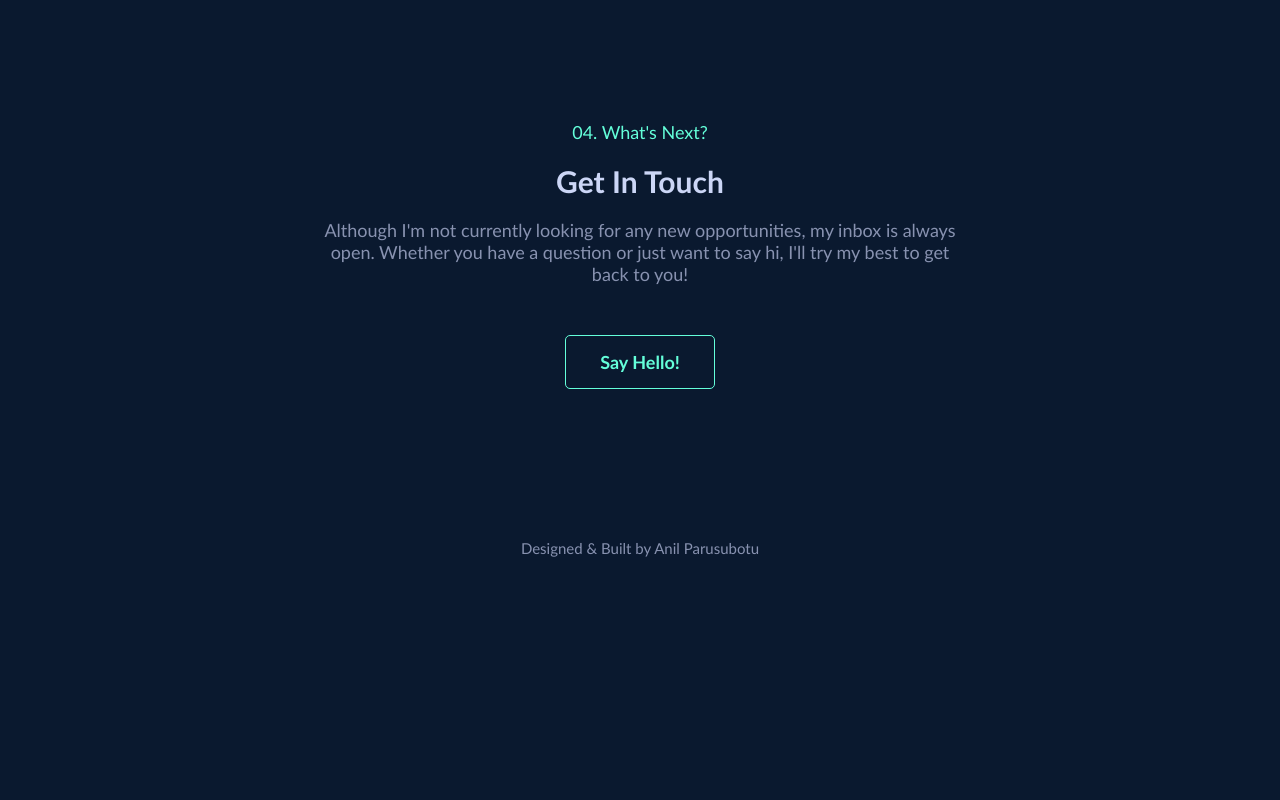
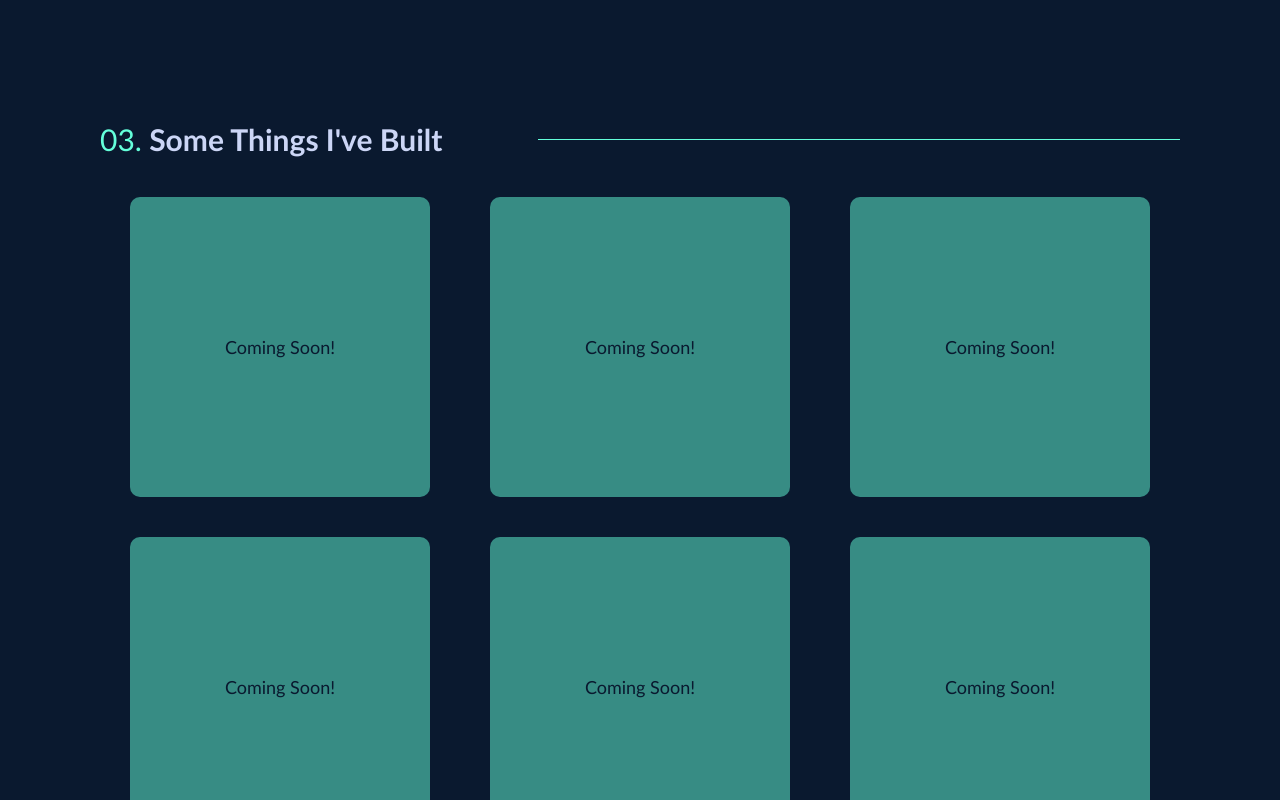
Before and after one commit to anil369p/anil369p.github.io, a React (Create React App) app: page / in a window 1280 px wide. Shown: the part 1780-2580 px from the top of the page. Before the commit the page ends 2347 px from the top, so only its background shows below. Built offline with nearby package versions, Linux system fonts and the light colour scheme.

Commit message:
add Work component

```diff
--- a/src/App.js
+++ b/src/App.js
@@ -7,6 +7,7 @@ import Right from './components/right/Right';
 import Experience from './components/experience/Experience';
 import Contact from './components/contact/Contact';
 import Footer from './components/footer/Footer';
+import Work from './components/work/Work';
 
 function App() {
   return (
@@ -17,6 +18,7 @@ function App() {
       <Header />
       <About />
       <Experience />
+      <Work />
       <Contact />
       <Footer />
     </div>
--- a/src/components/about/About.js
+++ b/src/components/about/About.js
@@ -10,7 +10,7 @@ function About() {
                 <div></div>
             </div>
             <div className='about_text'>
-                <p>Hello! My name is Brittany and I enjoy creating things that live on the internet. My interest in web development started back in 2012 when I decided to try editing custom Tumblr themes — turns out hacking together a custom reblog button taught me a lot about HTML & CSS!</p>
+                <p>Hello! My name is Anil and I enjoy creating things that live on the internet. My interest in web development started back in 2012 when I decided to try editing custom Tumblr themes — turns out hacking together a custom reblog button taught me a lot about HTML & CSS!</p>
                 <p>Fast-forward to today, and I've had the privilege of working at an advertising agency, a start-up, a huge corporation, and a student-led design studio. My main focus these days is building accessible, inclusive products and digital experiences at Upstatement for a variety of clients.</p>
                 <p>Here are a few technologies I've been working with recently:</p>
             </div>
--- a/src/components/nav/Nav.js
+++ b/src/components/nav/Nav.js
@@ -1,5 +1,6 @@
 import React, { useEffect } from 'react'
 import './Nav.css'
+import Resume from '../../media/Resume_Anil.pdf'
 
 function Nav() {
 
@@ -31,7 +32,7 @@ function Nav() {
                 </ul>
             </div>
             <div className='nav_btn'>
-                <button>Resume</button>
+                <a href={Resume} target="blank"><button>Resume</button></a>
             </div>
         </div>
     </div>
--- /dev/null
+++ b/src/components/work/Work.css
@@ -0,0 +1,55 @@
+.work_wrapper{
+    margin: 100px 100px 0 100px;
+}
+.work_wrapper2{
+    width: 100%;
+}
+.work_heading{
+    display: flex;
+    align-items: center;
+    justify-content: space-between;
+}
+.work_heading h3{
+    color: #CCD6F6;
+    font-size: 30px;
+    font-weight: 700;
+    flex: 1;
+    margin-right: 10px;
+    margin-top: 100px;
+}
+.work_heading h3 span{
+    color: #64FFda;
+    font-weight: 400;
+}
+.work_line{
+    flex: 1.5;
+    border-top: 1px solid #64FFda;
+    margin-top: 100px;
+}
+.work_data{
+    margin-top: 20px;
+    width: 100%;
+    display: flex;
+    flex-wrap: wrap;
+    align-items: center;
+    justify-content: space-around;
+}
+.work_data div{
+    width: 300px;
+    background-color: rgb(100, 255, 218, 0.5);
+    margin: 20px;
+    height: 300px;
+    line-height: 300px;
+    text-align: center;
+    border-radius: 10px;
+    transition: 0.5s;
+}
+.work_data div:hover{
+    background-color: rgb(100, 255, 218, 0.9);
+    translate: 0px -5px;
+}
+.work_data div p {
+    color: #0a192f;
+    font-size: 18px;
+    font-weight: 300;
+}
--- /dev/null
+++ b/src/components/work/Work.js
@@ -0,0 +1,28 @@
+import React from 'react'
+import './Work.css'
+
+function Work() {
+  return (
+    <div className="work_wrapper" id="Work">
+        <div className='work_wrapper2'>
+            <div className='work_heading'>
+                <h3><span>03.</span> Some Things I've Built</h3>
+                <div className='work_line'></div>
+            </div>
+            <div className='work_data'>
+                <div><p>Coming Soon!</p></div>
+                <div><p>Coming Soon!</p></div>
+                <div><p>Coming Soon!</p></div>
+                <div><p>Coming Soon!</p></div>
+                <div><p>Coming Soon!</p></div>
+                <div><p>Coming Soon!</p></div>
+                <div><p>Coming Soon!</p></div>
+                <div><p>Coming Soon!</p></div>
+                <div><p>Coming Soon!</p></div>
+            </div>
+        </div>
+    </div>
+  )
+}
+
+export default Work
```
Also changed, not shown: 1 other file (tests, documents, lock files or other folders).
